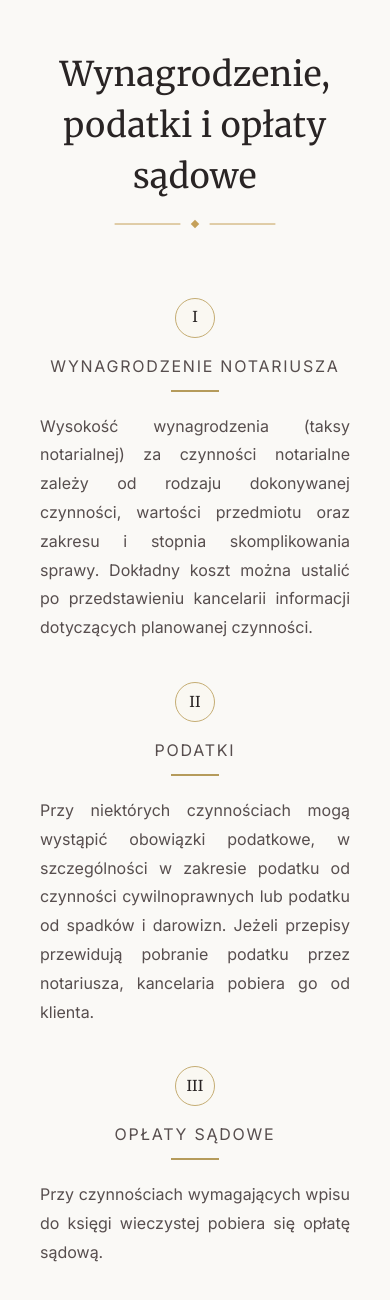
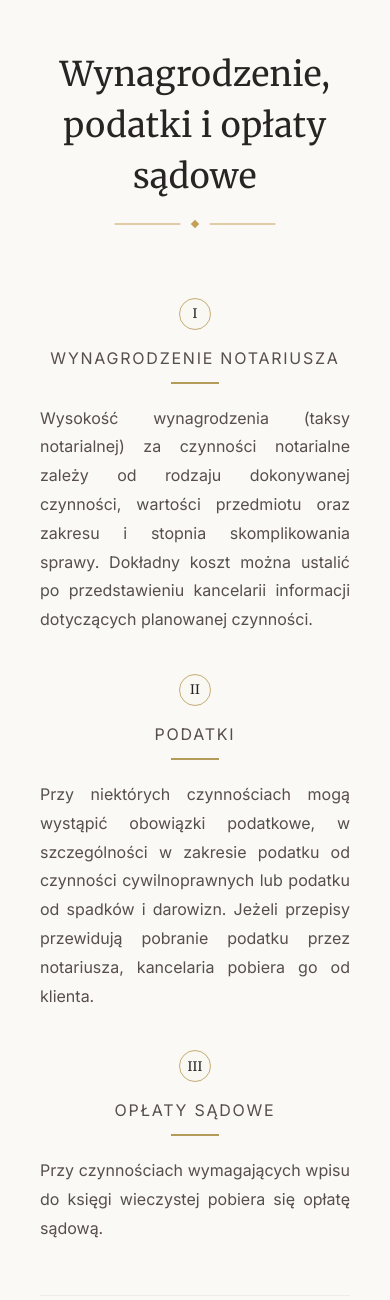
Before and after one commit to Salonce/notary-website, an Angular app: page / in a window 390 px wide. Shown: the part 5200-6500 px from the top of the page. Built offline with nearby package versions, Linux system fonts and the light colour scheme.

Commit message:
koszty changes

```diff
--- a/src/features/fees/fees.html
+++ b/src/features/fees/fees.html
@@ -29,19 +29,21 @@
     <div class="fees-costs mt-12 md:mt-14">
 
       <!-- I — WYNAGRODZENIE NOTARIUSZA -->
-      <div class="fees-item py-5 md:py-9 md:py-10">
+      <div class="fees-item py-5 md:py-10">
         <div class="mx-auto max-w-3xl text-center">
 
           <div
-            class="mx-auto flex h-10 w-10
+            class="mx-auto flex h-8 w-8
                    items-center justify-center
                    rounded-full
                    border border-[#c5ad73]
                    bg-[#faf8f2]
                    font-roman-numerals
-                   text-[15px]
+                   text-[13px]
                    font-extrabold
-                   text-[#6f5b2f]"
+                   text-[#6f5b2f]
+                   md:h-10 md:w-10
+                   md:text-[15px]"
           >
             I
           </div>
@@ -82,19 +84,21 @@
       </div>
 
       <!-- II — PODATKI -->
-      <div class="fees-item py-5 md:py-9 md:py-10">
+      <div class="fees-item py-5 md:py-10">
         <div class="mx-auto max-w-3xl text-center">
 
           <div
-            class="mx-auto flex h-10 w-10
+            class="mx-auto flex h-8 w-8
                    items-center justify-center
                    rounded-full
                    border border-[#c5ad73]
                    bg-[#faf8f2]
                    font-roman-numerals
-                   text-[15px]
+                   text-[13px]
                    font-extrabold
-                   text-[#6f5b2f]"
+                   text-[#6f5b2f]
+                   md:h-10 md:w-10
+                   md:text-[15px]"
           >
             II
           </div>
@@ -136,19 +140,21 @@
       </div>
 
       <!-- III — OPŁATY SĄDOWE -->
-      <div class="fees-item py-5 md:py-9 md:py-10">
+      <div class="fees-item py-5 md:py-10">
         <div class="mx-auto max-w-3xl text-center">
 
           <div
-            class="mx-auto flex h-10 w-10
+            class="mx-auto flex h-8 w-8
                    items-center justify-center
                    rounded-full
                    border border-[#c5ad73]
                    bg-[#faf8f2]
                    font-roman-numerals
-                   text-[15px]
+                   text-[13px]
                    font-extrabold
-                   text-[#6f5b2f]"
+                   text-[#6f5b2f]
+                   md:h-10 md:w-10
+                   md:text-[15px]"
           >
             III
           </div>
```
